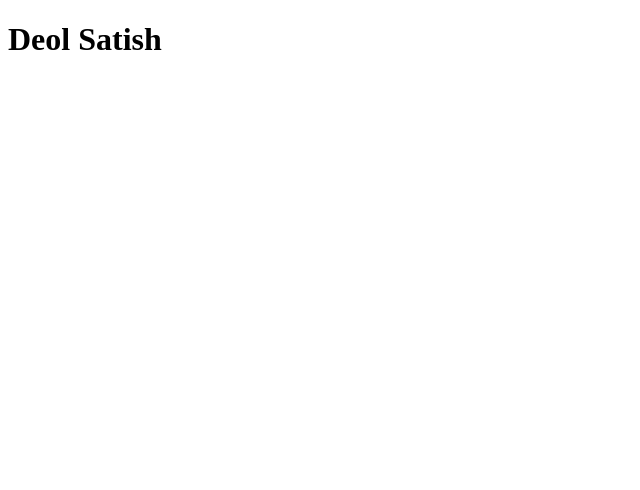
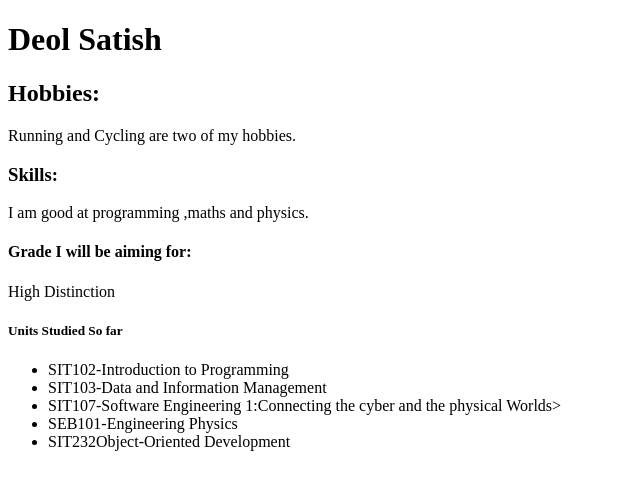
Before and after one commit to deolsatish/TrackMe, a plain HTML site: page about-me.html in a window 1280 px wide. Shown: the whole page, without its empty margins (0-640 px from the left). Drawn offline with Linux system fonts and the light colour scheme.

Commit message:
Enhance: Add extra bio info

```diff
--- a/about-me.html
+++ b/about-me.html
@@ -11,5 +11,19 @@ scale=1.0">
 </head>
 <body>
 <h1>Deol Satish</h1>
+<h2>Hobbies:</h2>
+<p2>Running and Cycling are two of my hobbies.</p2>
+<h3>Skills:</h3>
+<p3>I am good at programming ,maths and physics.</p3>
+<h4>Grade I will be aiming for:</h4>
+<p4>High Distinction</p4>
+<h5>Units Studied So far</h5>
+<ul>
+    <li>SIT102-Introduction to Programming</li>
+    <li>SIT103-Data and Information Management</li>
+    <li>SIT107-Software Engineering 1:Connecting the cyber and the physical Worlds></li>
+    <li>SEB101-Engineering Physics</li>
+    <li>SIT232Object-Oriented Development</li>
+</ul>
 </body>
 </html>
```
